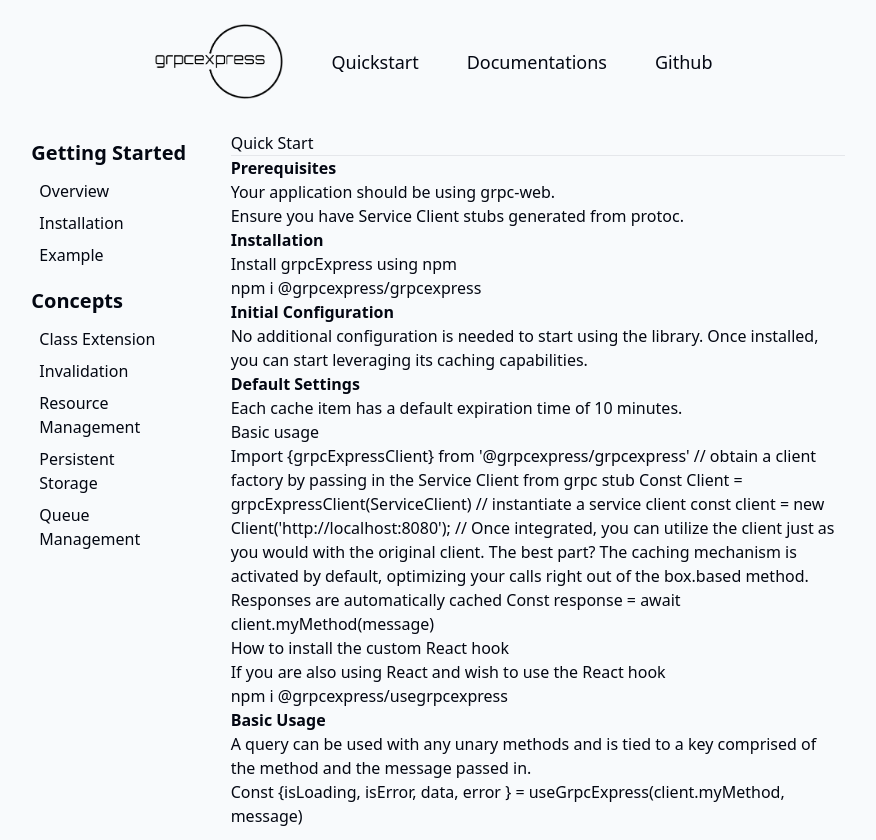
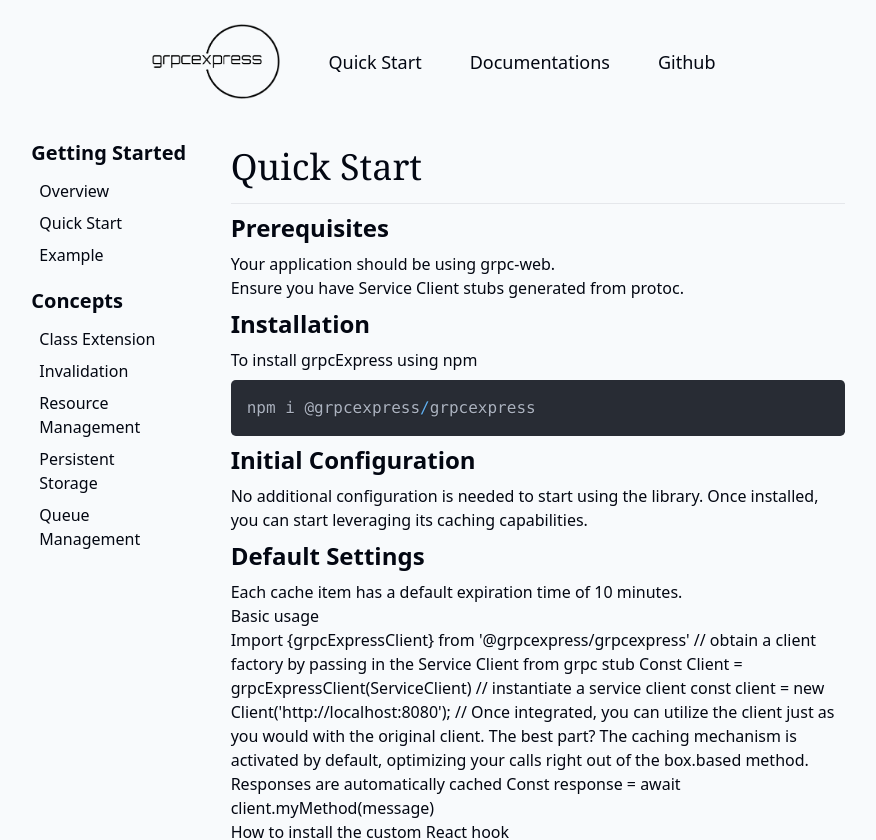
Before and after one commit to gRPCExpress/grpcexpress, a Next.js app: page /quickstart in a window 1280 px wide. Shown: the top 840 px of the page, without its empty margins (206-1082 px from the left). Built offline with nearby package versions, Linux system fonts and the light colour scheme.

Commit message:
Extracted styles into a separate file

```diff
--- a/app/(docs)/quickstart/page.tsx
+++ b/app/(docs)/quickstart/page.tsx
@@ -1,26 +1,43 @@
-import React from 'react'
+import React from 'react';
+import styles from '@/app/styles';
+import Codeblock from '@/app/components/Codeblock';
+
+const codes = {
+  installation: 'npm i @grpcexpress/grpcexpress',
+};
 
 const QuickStart = () => {
   return (
     <div>
-      <h1>Quick Start </h1>
+      <h1 className={styles.header}>Quick Start </h1>
       <hr />
       <div>
-        <p><b>Prerequisites</b></p>
+        <p className={styles.section}>
+          <b>Prerequisites</b>
+        </p>
         <p>Your application should be using grpc-web.</p>
         <p>Ensure you have Service Client stubs generated from protoc.</p>
       </div>
       <div>
-        <p><b>Installation</b></p>
-        <p>Install grpcExpress using npm</p>
-        <p>npm i @grpcexpress/grpcexpress</p>
+        <p className={styles.section}>
+          <b>Installation</b>
+        </p>
+        <p>To install grpcExpress using npm</p>
+        <Codeblock language="javascript" value={codes.installation} />
       </div>
       <div>
-        <p><b>Initial Configuration</b></p>
-        <p>No additional configuration is needed to start using the library. Once installed, you can start leveraging its caching capabilities.</p>
+        <p className={styles.section}>
+          <b>Initial Configuration</b>
+        </p>
+        <p>
+          No additional configuration is needed to start using the library. Once
+          installed, you can start leveraging its caching capabilities.
+        </p>
       </div>
       <div>
-        <p><b>Default Settings</b></p>
+        <p className={styles.section}>
+          <b>Default Settings</b>
+        </p>
         <p>Each cache item has a default expiration time of 10 minutes.</p>
         <p>Basic usage</p>
         {`Import {grpcExpressClient} from '@grpcexpress/grpcexpress'
@@ -31,15 +48,24 @@
 // Once integrated, you can utilize the client just as you would with the original client. The best part? The caching mechanism is activated by default, optimizing your calls right out of the box.based method. Responses are automatically cached
 Const response = await client.myMethod(message)
 `}
-        <p>How to install the custom React hook <br></br>If you are also using React and wish to use the React hook <br></br> npm i @grpcexpress/usegrpcexpress</p>
+        <p>
+          How to install the custom React hook <br></br>If you are also using
+          React and wish to use the React hook <br></br> npm i
+          @grpcexpress/usegrpcexpress
+        </p>
       </div>
       <div>
-        <p><b>Basic Usage</b></p>
-        <p>A query can be used with any unary methods and is tied to a key comprised of the method and the message passed in.</p>
+        <p className={styles.section}>
+          <b>Basic Usage</b>
+        </p>
+        <p>
+          A query can be used with any unary methods and is tied to a key
+          comprised of the method and the message passed in.
+        </p>
         {`Const {isLoading, isError, data, error } = useGrpcExpress(client.myMethod, message)`}
       </div>
     </div>
-  )
-}
+  );
+};
 
-export default QuickStart
+export default QuickStart;
--- a/app/components/Navbar.tsx
+++ b/app/components/Navbar.tsx
@@ -1,14 +1,14 @@
-"use client";
+'use client';
 
-import Link from "next/link";
-import Image from "next/image";
+import Link from 'next/link';
+import Image from 'next/image';
 import {
   NavigationMenu,
   NavigationMenuItem,
   NavigationMenuLink,
   NavigationMenuList,
   navigationMenuTriggerStyle,
-} from "@/components/ui/navigation-menu";
+} from '@/components/ui/navigation-menu';
 
 const Navbar = () => {
   return (
@@ -25,7 +25,7 @@
         href="/quickstart"
         className="px-4 py-2 hover:bg-gray-100 rounded-lg mx-2 transition-colors text-lg"
       >
-        Quickstart
+        Quick Start
       </Link>
       <Link
         href="/guides"
--- a/app/components/Sidebar.tsx
+++ b/app/components/Sidebar.tsx
@@ -1,5 +1,5 @@
-import React from "react";
-import Link from "next/link";
+import React from 'react';
+import Link from 'next/link';
 
 type SingleLink = {
   url: string;
@@ -27,17 +27,17 @@
 );
 
 const gettingStartedLinks = [
-  { name: "Overview", url: "/overview" },
-  { name: "Installation", url: "/installation" },
-  { name: "Example", url: "/example" },
+  { name: 'Overview', url: '/overview' },
+  { name: 'Quick Start', url: '/quickstart' },
+  { name: 'Example', url: '/example' },
 ];
 
 const conceptsLinks = [
-  { name: "Class Extension", url: "/classextension" },
-  { name: "Invalidation", url: "/invalidation" },
-  { name: "Resource Management", url: "/resourcemanagement" },
-  { name: "Persistent Storage", url: "/persistentstorage" },
-  { name: "Queue Management", url: "/queuemanagement" },
+  { name: 'Class Extension', url: '/classextension' },
+  { name: 'Invalidation', url: '/invalidation' },
+  { name: 'Resource Management', url: '/resourcemanagement' },
+  { name: 'Persistent Storage', url: '/persistentstorage' },
+  { name: 'Queue Management', url: '/queuemanagement' },
 ];
 
 const Sidebar = () => {
--- /dev/null
+++ b/app/styles.ts
@@ -0,0 +1,6 @@
+const styles = {
+  header: 'text-4xl font-medium my-4 font-serif',
+  section: 'text-2xl my-2',
+};
+
+export default styles;
```
